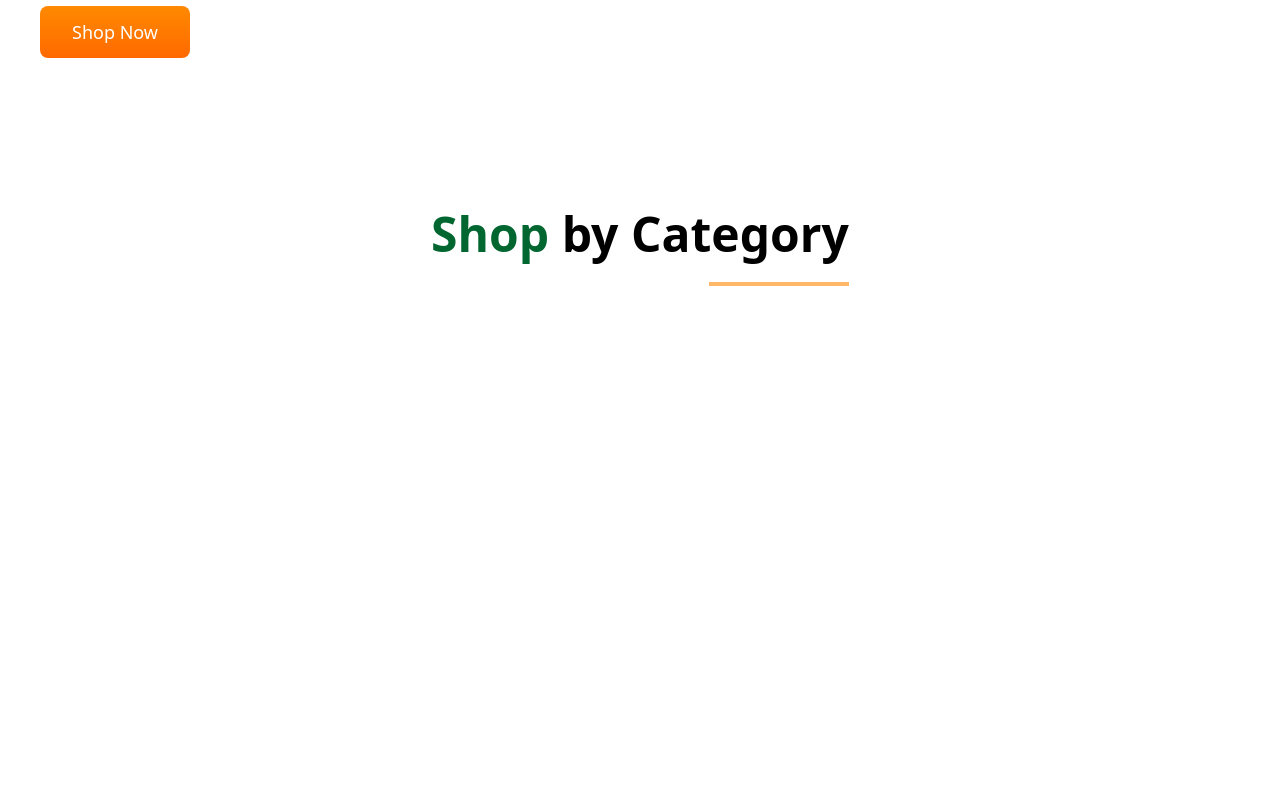
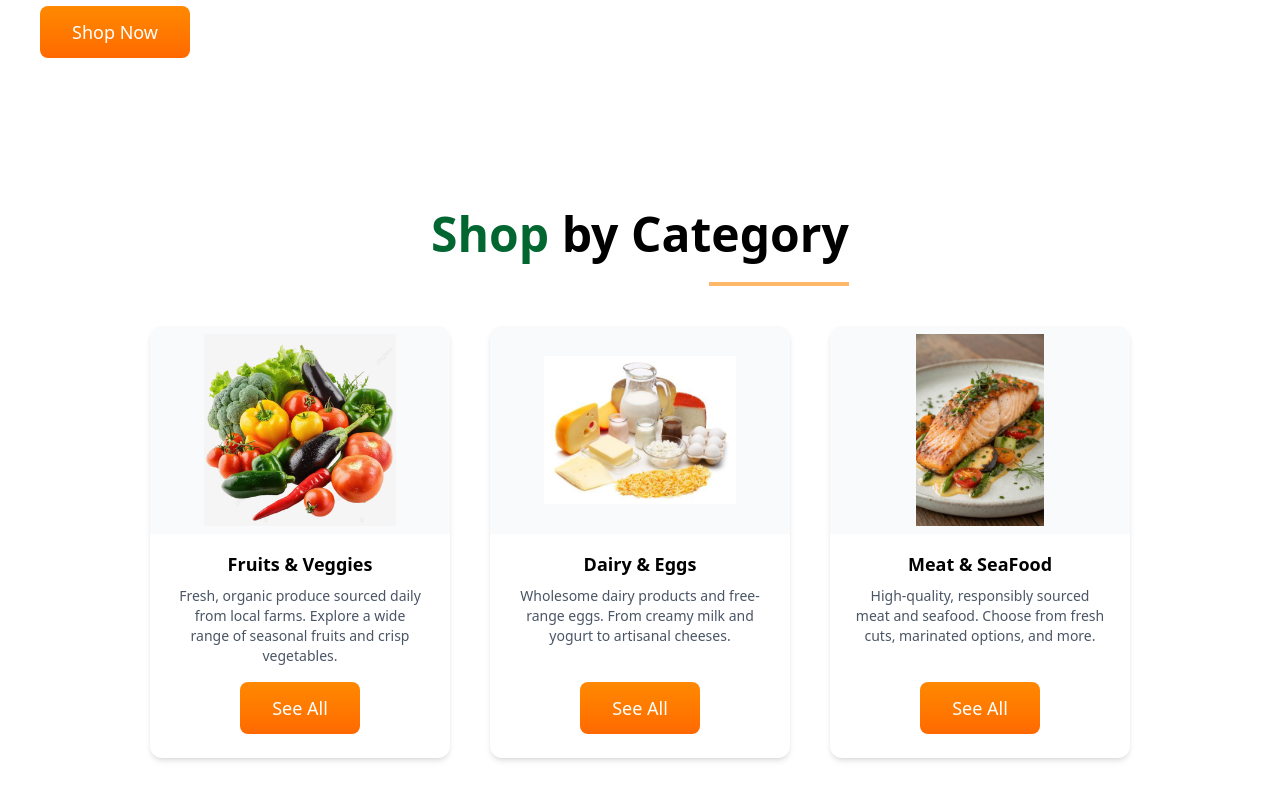
Before and after one commit to Aadityab2003/Grocery_Website, a React (Vite) app: page / in a window 1280 px wide. Shown: the part 670-1470 px from the top of the page. Before the commit the page ends 1036 px from the top, so only its background shows below. Built offline with nearby package versions, Linux system fonts and the light colour scheme.

Commit message:
Fix UI Working Issue

```diff
--- a/src/Component/Category/Category.jsx
+++ b/src/Component/Category/Category.jsx
@@ -1,43 +1,76 @@
-import React from 'react'
-import Heading from '../Heading/Heading'
-import FruitsCat from '../../assets/Fruits&Veggies'
-import DairyCat from '../../assets/Dairy&Eggs'
-import SeafoodCat from '../../assets/Seafood'
+import React from "react";
+import Button from "../Button/Button";
+import Heading from "../Heading/Heading";
+import FruitsCat from "../../assets/FruitsVeggies.jpeg";
+import DairyCat from "../../assets/DairyEggs.jpeg";
+import SeafoodCat from "../../assets/Seafood.jpeg";
 
 const Category = () => {
+  const rendercards = category.map((card) => {
+    return (
+      <div
+        key={card.id}
+        className="bg-white shadow-md hover:shadow-xl rounded-xl overflow-hidden w-full sm:w-[300px] transition-all duration-300 flex flex-col items-center text-center"
+      >
+        {/* Image */}
+        <div className="w-full h-52 flex items-center justify-center bg-gray-50">
+          <img
+            src={card.image}
+            alt={card.title}
+            className="w-48 h-48 object-contain"
+          />
+        </div>
+
+        {/* Text */}
+        <div className="px-6 pb-6 flex-1 flex flex-col justify-between">
+          <div>
+            <h3 className="text-lg font-semibold mt-4 mb-2">{card.title}</h3>
+            <p className="text-gray-600 text-sm mb-4">{card.description}</p>
+          </div>
+          <div className="flex justify-center">
+            <Button content="See All" />
+          </div>
+        </div>
+      </div>
+    );
+  });
+
   return (
     <section>
-        <div className='py-20 '>
-           <Heading highlight='Shop' heading='by Category' />
+      <div className="max-w-[1200px] mx-auto px-6 py-20">
+        <Heading highlight="Shop" heading="by Category" />
 
+        {/* Category Cards */}
+        <div className="flex flex-wrap justify-center gap-10 mt-10">
+          {rendercards}
         </div>
+      </div>
+    </section>
+  );
+};
 
-    </section>
-  )
-}
-
-export default Category
-
+export default Category;
 
 const category = [
-    {
-       id:1,
-       title: 'Fruits & Veggies' ,
-       description:'Fresh, Organic produce sourced daily from local farms. Explaore a wide seasonal fruits and crisp vegetables.  ',
-       image: FruitsCat
-    },
-
-    {
-       id:2,
-       title: 'Dairy & Egg' ,
-       description:'Wholesome dairy product and free-range eggs ,from milk and yogurt to artisanal cheeses.  ',
-       image: DairyCat
-    },
-
-    {
-       id:3,
-       title: 'Meat & Seafood' ,
-       description:'Fresh, Organic produce sourced daily from local  ',
-       image:SeafoodCat
-    }
-]
+  {
+    id: 1,
+    title: "Fruits & Veggies",
+    description:
+      "Fresh, organic produce sourced daily from local farms. Explore a wide range of seasonal fruits and crisp vegetables.",
+    image: FruitsCat,
+  },
+  {
+    id: 2,
+    title: "Dairy & Eggs",
+    description:
+      "Wholesome dairy products and free-range eggs. From creamy milk and yogurt to artisanal cheeses.",
+    image: DairyCat,
+  },
+  {
+    id: 3,
+    title: "Meat & SeaFood",
+    description:
+      "High-quality, responsibly sourced meat and seafood. Choose from fresh cuts, marinated options, and more.",
+    image: SeafoodCat,
+  },
+];
```
Also changed, not shown: src/assets/DairyEggs.jpeg (renamed from src/assets/Dairy&Eggs.jpeg), src/assets/FruitsVeggies.jpeg (renamed from src/assets/Fruits&Veggies.jpeg).
